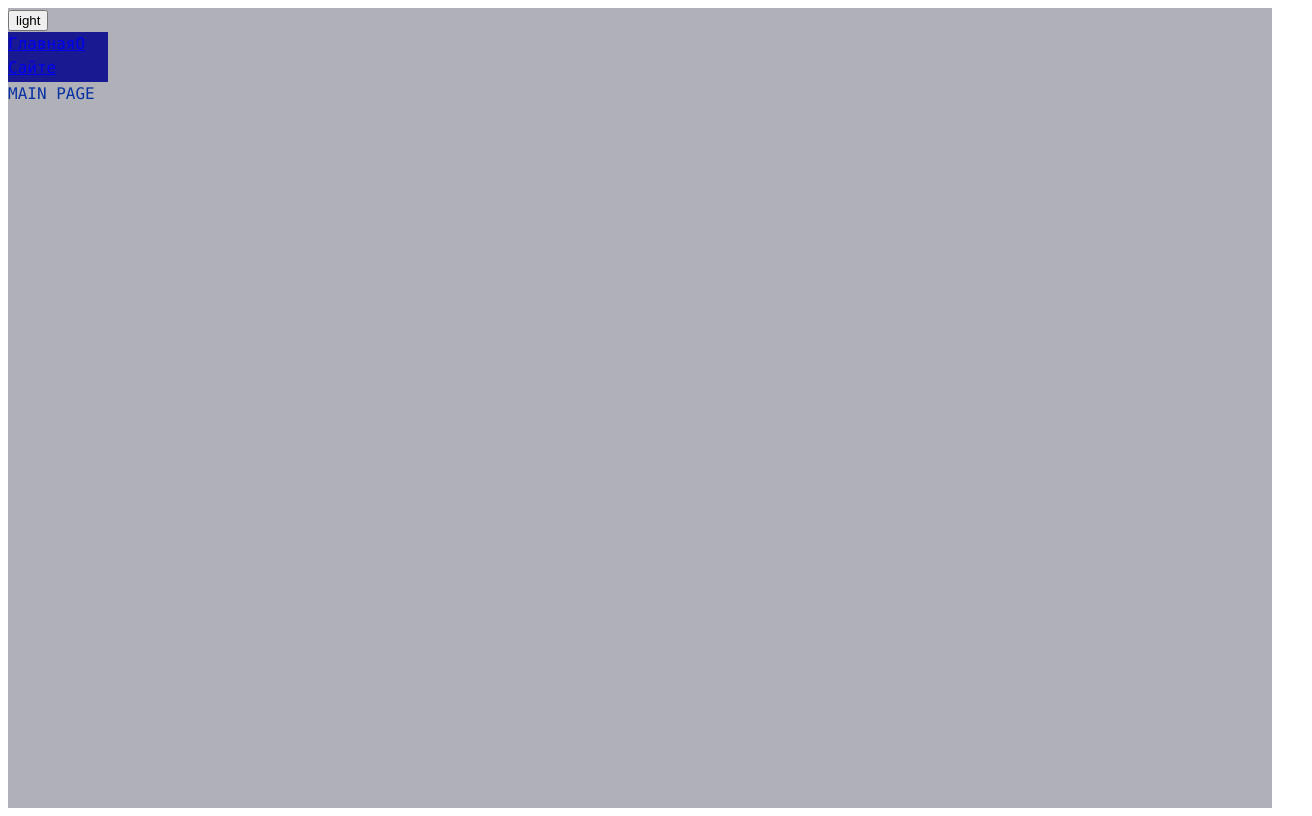
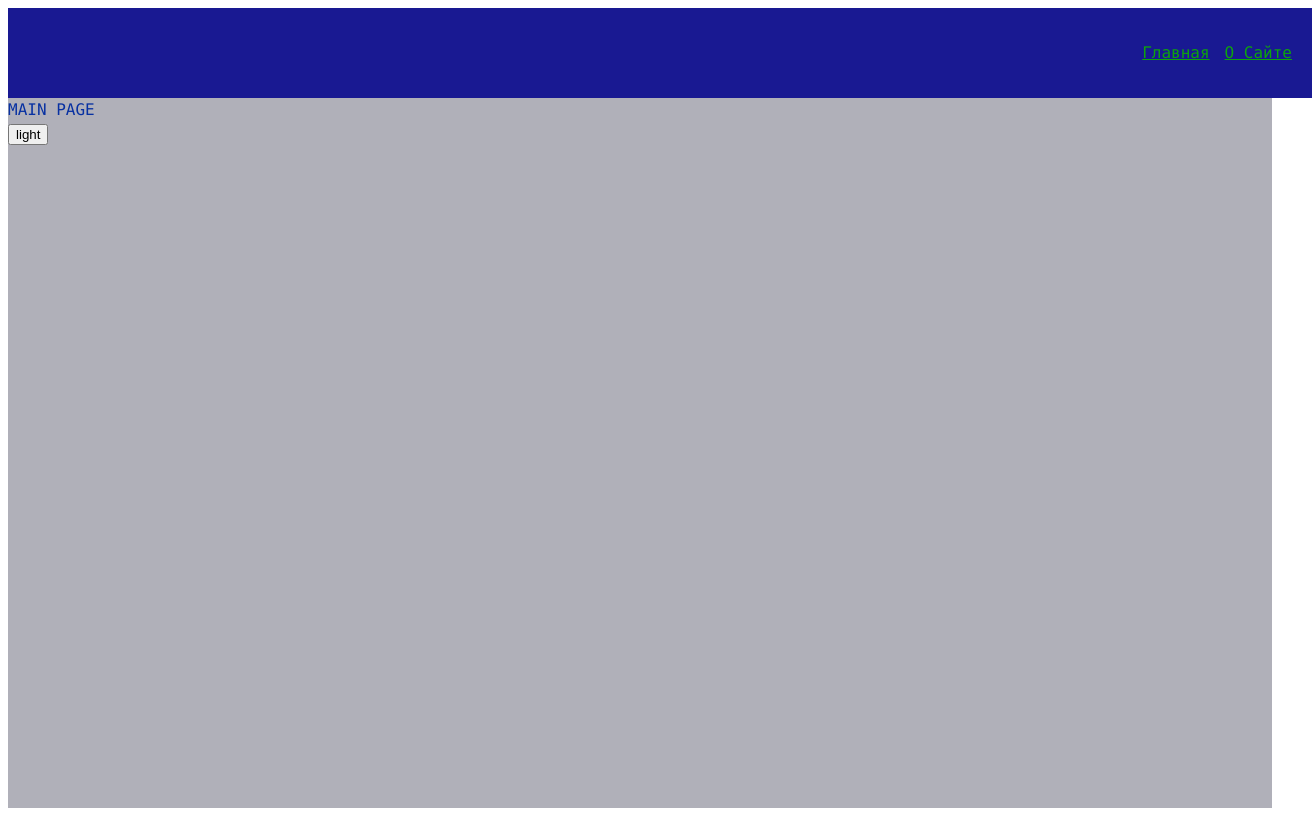
Before and after one commit to krasterisk/prod-project, a React app: page / in a window 1280 px wide. Shown: the whole page, 1312 px wide, since content can reach past the window. Built offline with nearby package versions, Linux system fonts and the light colour scheme.

Commit message:
Addad ui applink component

```diff
--- a/src/app/App.tsx
+++ b/src/app/App.tsx
@@ -1,4 +1,4 @@
-import React, {Suspense, useContext, useState} from 'react';
+import React from 'react';
 import './styles/index.scss'
 import {classNames} from "shared/lib/classNames";
 import {useTheme} from "app/providers/ThemeProvider";
@@ -11,9 +11,9 @@
 
     return (
         <div className={classNames('app', {}, [theme])}>
-            <button onClick={toggleTheme}>{theme}</button>
             <Navbar />
             <AppRouter />
+            <button onClick={toggleTheme}>{theme}</button>
         </div>
     );
 };
--- a/src/app/styles/index.scss
+++ b/src/app/styles/index.scss
@@ -1,7 +1,7 @@
 @import "reset";
-@import "variables/global";
-@import "themes/normal";
-@import "themes/dark";
+@import "./variables/global";
+@import "./themes/normal";
+@import "./themes/dark";
 
 .app {
   font: var(--font-m);
--- a/src/app/styles/themes/dark.scss
+++ b/src/app/styles/themes/dark.scss
@@ -4,4 +4,6 @@
 
   --primary-color: #075e07;
   --secondary-color: #0da40d;
+  --inverted-primary-color: #0831a2;
+  --inverted-secondary-color: #4660e0;
 }
--- a/src/app/styles/themes/normal.scss
+++ b/src/app/styles/themes/normal.scss
@@ -4,4 +4,7 @@
 
   --primary-color: #0831a2;
   --secondary-color: #4660e0;
+  --inverted-primary-color: #075e07;
+  --inverted-secondary-color: #0da40d;
+
 }
--- a/src/app/styles/variables/global.scss
+++ b/src/app/styles/variables/global.scss
@@ -9,4 +9,7 @@
   --font-line-l: 32px;
   --font-l: var(--font-size-l) / var(--font-line-l) var(--font-family-main);
 
+  //Размеры
+  --navbar-height: 50px;
+
 }
--- /dev/null
+++ b/src/shared/ui/AppLink/AppLink.module.scss
@@ -0,0 +1,13 @@
+.AppLink {
+  color: var(--primary-color)
+}
+
+.primary {
+  color: var(--primary-color);
+}
+
+.secondary {
+
+  color: var(--inverted-secondary-color);
+
+}
--- /dev/null
+++ b/src/shared/ui/AppLink/AppLink.tsx
@@ -0,0 +1,36 @@
+import {classNames} from "shared/lib/classNames";
+import cls from './AppLink.module.scss'
+import {FC} from "react";
+import {Link, LinkProps} from "react-router-dom";
+
+export enum AppLinkTheme {
+    PRIMARY = 'primary',
+    SECONDARY = 'secondary',
+}
+
+interface AppLinkProps extends LinkProps{
+    className?: string
+    theme?: AppLinkTheme
+
+}
+
+export const AppLink: FC<AppLinkProps> = (props) => {
+
+    const {
+        to,
+        className,
+        children,
+        theme = AppLinkTheme.PRIMARY,
+        ...otherProps
+    } = props
+
+    return (
+        <Link
+            to={to}
+            className={classNames(cls.AppLink,{}, [className, cls[theme]])}
+            {...otherProps}
+        >
+            {children}
+        </Link>
+    );
+};
--- a/src/widgets/Navbar/index.ts
+++ b/src/widgets/Navbar/index.ts
@@ -1,5 +1,5 @@
-import Navbar from "./ui/Navbar";
+import { Navbar } from "./ui/Navbar";
 
 export {
-    Navbar
+    Navbar,
 }
--- a/src/widgets/Navbar/ui/Navbar.module.scss
+++ b/src/widgets/Navbar/ui/Navbar.module.scss
@@ -1,5 +1,16 @@
-.navbar {
-  width: 100px;
-  height: 50px;
+.Navbar {
+  width: 100%;
+  height: var(--navbar-height);
   background: var(--inverted-bg-color);
+  display: flex;
+  align-items: center;
+  padding: 20px;
 }
+
+.links {
+  margin-left: auto;
+}
+
+.mainLink {
+  margin-right: 15px;
+}
--- a/src/widgets/Navbar/ui/Navbar.tsx
+++ b/src/widgets/Navbar/ui/Navbar.tsx
@@ -1,21 +1,21 @@
 import React from 'react';
-import {Link} from "react-router-dom";
 import {classNames} from "shared/lib/classNames";
 import cls from './Navbar.module.scss'
+import {AppLink, AppLinkTheme} from "shared/ui/AppLink/AppLink";
 
 interface NavbarProps {
     className?: string
 
 }
 
-const Navbar = ({className}: NavbarProps) => {
+export const Navbar = ({className}: NavbarProps) => {
     return (
-        <div className={classNames(cls.navbar,{}, [className])}>
-            <Link to={'/'}>Главная</Link>
-            <Link to={'/about'}>О Сайте</Link>
+        <div className={classNames(cls.Navbar,{}, [className])}>
+            <div className={cls.links}>
+                <AppLink theme={AppLinkTheme.SECONDARY} to={'/'} className={cls.mainLink}>Главная</AppLink>
+                <AppLink theme={AppLinkTheme.SECONDARY} to={'/about'}>О Сайте</AppLink>
+            </div>
 
         </div>
     );
 };
-
-export default Navbar;
```
